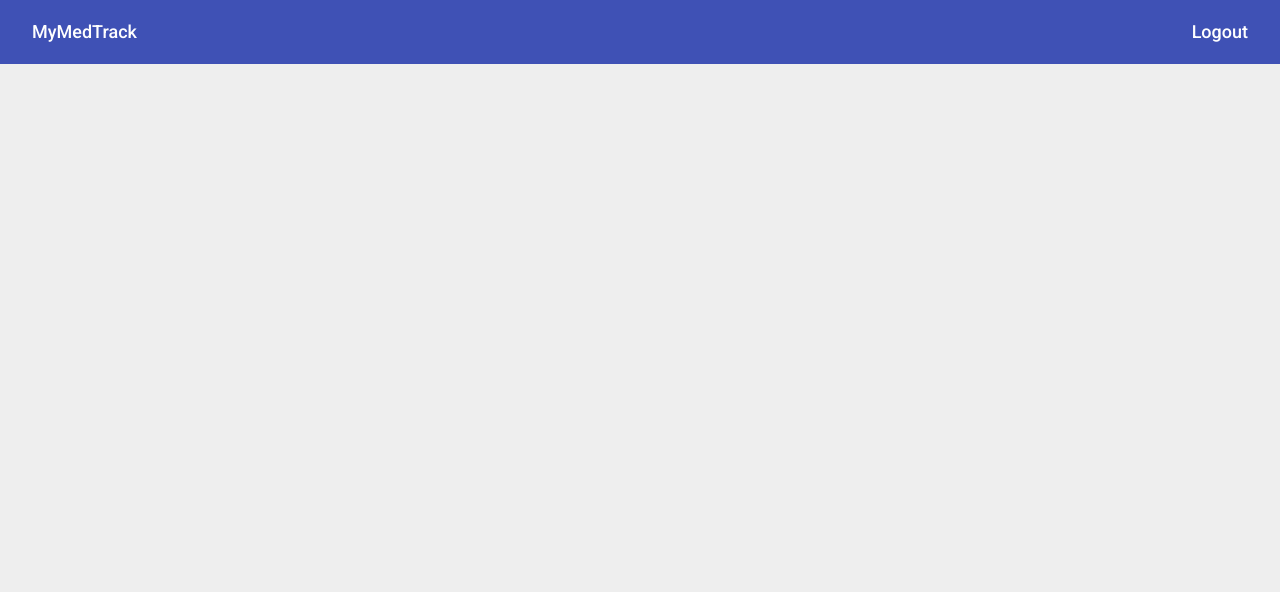
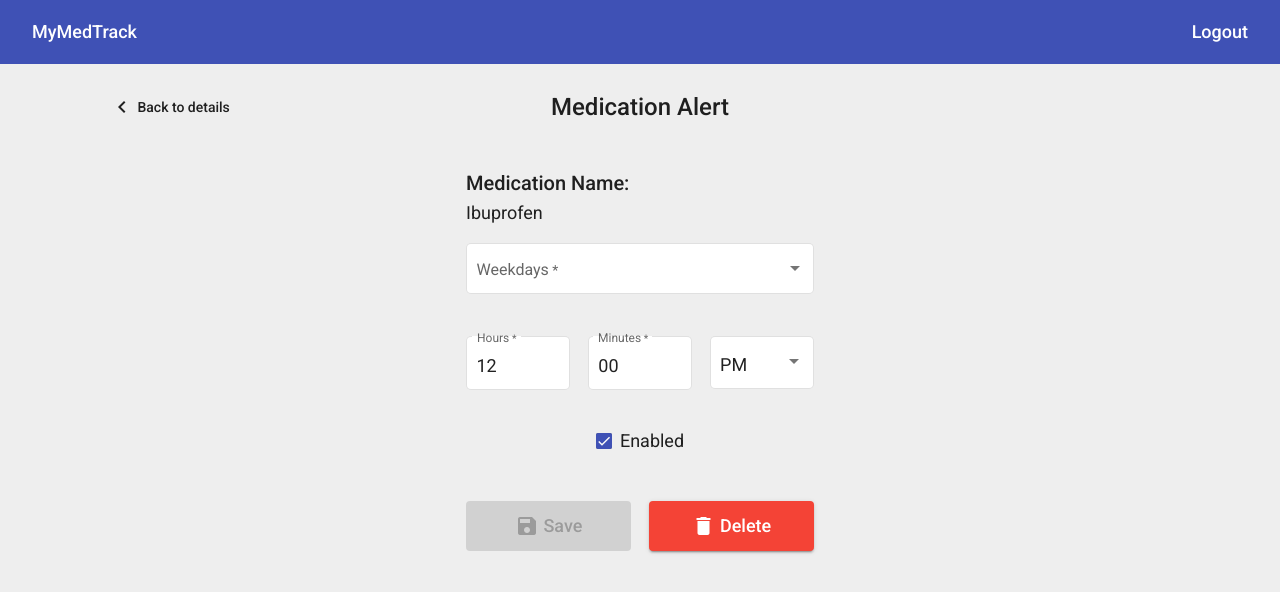
Before and after one commit to hayescody27/my-med-track, an Angular app: page /medication-alert in a window 1280 px wide. Before the commit this address led to /. Shown: the top 592 px of the page. Built offline with nearby package versions, Linux system fonts and the light colour scheme.

Commit message:
medication alert done

```diff
--- a/src/app/app-routing.module.ts
+++ b/src/app/app-routing.module.ts
@@ -1,12 +1,14 @@
 import { NgModule } from '@angular/core';
 import { Routes, RouterModule } from '@angular/router';
 import { HomeComponent } from './home/home.component';
+import { MedicationAlertComponent } from './medication-alert/medication-alert.component';
 import { MedicationDetailsComponent } from './medication-details/medication-details.component';
 
 const routes: Routes = [
   { path: '', pathMatch: 'full', redirectTo: 'home' },
   { path: 'home', component: HomeComponent },
-  { path: 'medication-details', component: MedicationDetailsComponent }
+  { path: 'medication-details', component: MedicationDetailsComponent },
+  { path: 'medication-alert', component: MedicationAlertComponent }
 ];
 
 @NgModule({
--- /dev/null
+++ b/src/app/custom-route-reuse-strategy.ts
@@ -0,0 +1,22 @@
+import { ActivatedRouteSnapshot, DetachedRouteHandle, RouteReuseStrategy } from "@angular/router";
+
+export class CustomRouteReuseStrategy implements RouteReuseStrategy {
+    private storedRoutes = new Map<string, DetachedRouteHandle>();
+
+    shouldDetach(route: ActivatedRouteSnapshot): boolean {
+        return route.routeConfig.path === 'medication-details';
+    }
+    store(route: ActivatedRouteSnapshot, handle: DetachedRouteHandle): void {
+        this.storedRoutes.set(route.routeConfig.path, handle);
+    }
+    shouldAttach(route: ActivatedRouteSnapshot): boolean {
+        return !!route.routeConfig && !!this.storedRoutes.get(route.routeConfig.path);
+    }
+    retrieve(route: ActivatedRouteSnapshot): DetachedRouteHandle {
+        return this.storedRoutes.get(route.routeConfig.path);
+    }
+    shouldReuseRoute(future: ActivatedRouteSnapshot, curr: ActivatedRouteSnapshot): boolean {
+        return future.routeConfig === curr.routeConfig;
+    }
+
+}
--- /dev/null
+++ b/src/app/medication-alert/medication-alert.component.html
@@ -0,0 +1,75 @@
+<div class="container p-4">
+    <div class="row">
+        <div class="col-sm-2">
+            <button mat-button routerLink="/medication-details">
+                <mat-icon>chevron_left</mat-icon>
+                <span>
+                    Back to details
+                </span>
+            </button>
+        </div>
+        <div class="col-sm-8 page-title">
+            Medication Alert
+        </div>
+    </div>
+    <form class="pt-5" autocomplete="off" [formGroup]="medicationAlertForm">
+        <div class="row justify-content-center">
+            <div class="col-sm-4">
+                <mat-label id="med-name-label">Medication Name: </mat-label>
+            </div>
+        </div>
+        <div class="row justify-content-center pt-2">
+            <div class="col-sm-4" id="med-name-value">
+                {{ medicationAlertForm.getRawValue().name }}
+            </div>
+        </div>
+        <div class="row justify-content-center pt-3">
+            <div class="col-sm-4">
+                <mat-form-field appearance="outline" class="w-100">
+                    <mat-label>Weekdays</mat-label>
+                    <mat-select formControlName="weekdays" multiple>
+                        <mat-option *ngFor="let day of days" [value]="day">
+                            {{day}}
+                        </mat-option>
+                    </mat-select>
+                </mat-form-field>
+            </div>
+        </div>
+        <div class="row justify-content-center pt-3">
+            <div class="col-sm-4 d-flex justify-content-between">
+                <mat-form-field appearance="outline" class="split">
+                    <mat-label>Hours</mat-label>
+                    <input type="number" matInput placeholder="Ex. 12" min="0" max="12" step="1" formControlName="hours">
+                </mat-form-field>
+                <mat-form-field appearance="outline" class="split">
+                    <mat-label>Minutes</mat-label>
+                    <input type="number" matInput placeholder="Ex. 00" min="0" max="59" step="1" formControlName="minutes">
+                </mat-form-field>
+                <mat-form-field appearance="outline" class="split">
+                    <mat-select formControlName="period">
+                        <mat-option *ngFor="let p of period" [value]="p">
+                            {{p}}
+                        </mat-option>
+                    </mat-select>
+                </mat-form-field>
+            </div>
+        </div>
+        <div class="row justify-content-center pt-3">
+            <div class="col-sm-4 text-center">
+                <mat-checkbox formControlName="enabled" color="primary"> Enabled</mat-checkbox>
+            </div>
+        </div>
+        <div class="row justify-content-center pt-5">
+            <div class="col-sm-4 d-flex justify-content-between">
+                <button type="button" mat-raised-button color="primary" class="form-btn" [disabled]="!medicationAlertForm.valid" routerLink="/medication-details">
+                    <mat-icon>save</mat-icon>
+                    <span> Save</span>
+                </button>
+                <button type="button" mat-raised-button color="warn" class="form-btn">
+                    <mat-icon>delete</mat-icon>
+                    <span> Delete</span>
+                </button>
+            </div>
+        </div>
+    </form>
+</div>
--- /dev/null
+++ b/src/app/medication-alert/medication-alert.component.scss
@@ -0,0 +1,25 @@
+mat-label {
+    font-size: 16px;
+}
+
+#med-name-label {
+    font-size: 20px;
+    font-weight: 500;
+}
+
+#med-name-value {
+    font-size: 18px;
+}
+
+:host ::ng-deep .mat-form-field {
+    &.split {
+        width: 30%;
+    }
+    mat-label {
+        font-size: 16px;
+    }
+}
+
+mat-checkbox {
+    font-size: 18px;
+}
--- /dev/null
+++ b/src/app/medication-alert/medication-alert.component.ts
@@ -0,0 +1,27 @@
+import { Component, OnInit } from '@angular/core';
+import { FormBuilder, FormGroup, Validators } from '@angular/forms';
+
+@Component({
+  selector: 'app-medication-alert',
+  templateUrl: './medication-alert.component.html',
+  styleUrls: ['./medication-alert.component.scss']
+})
+export class MedicationAlertComponent implements OnInit {
+
+  medicationAlertForm: FormGroup;
+  days = ['Monday', 'Tuesday', 'Wednesday', 'Thursday', 'Friday', 'Saturday', 'Sunday'];
+  period = ['AM', 'PM']
+
+  constructor(private fb: FormBuilder) { }
+
+  ngOnInit(): void {
+    this.medicationAlertForm = this.fb.group({
+      name: [{ value: 'Ibuprofen', disabled: true }],
+      weekdays: ['', Validators.required],
+      hours: ['12', Validators.required],
+      minutes: ['00', Validators.required],
+      period: ['PM', Validators.required],
+      enabled: [true, Validators.required]
+    });
+  }
+}
--- a/src/app/medication-details/medication-details.component.html
+++ b/src/app/medication-details/medication-details.component.html
@@ -45,7 +45,7 @@
                 </mat-form-field>
             </div>
         </div>
-        <div class="row justify-content-center pt-3">
+        <div class="row justify-content-center pt-2">
             <div class="col-sm-4 d-flex justify-content-between">
                 <button type="button" mat-raised-button color="primary" class="form-btn" [disabled]="!medicationDetailsForm.valid">
                     <mat-icon>save</mat-icon>
@@ -72,7 +72,7 @@
                 <ng-container matColumnDef="edit">
                     <th mat-header-cell *matHeaderCellDef class="text-center"> Edit </th>
                     <td mat-cell *matCellDef="let data" class="text-center">
-                        <button type="button" mat-icon-button>
+                        <button type="button" mat-icon-button routerLink="/medication-alert">
                             <mat-icon class="edit-icon">edit</mat-icon>
                         </button>
                     </td>
@@ -96,9 +96,9 @@
             </table>
         </div>
     </div>
-    <div class="row pt-2">
+    <div class="row pt-3">
         <div class="col-sm-12 text-center">
-            <button type="button" mat-raised-button id="add-alert-btn">
+            <button type="button" mat-raised-button id="add-alert-btn" routerLink="/medication-alert">
                 <mat-icon>add</mat-icon>
                 <span> Add Alert</span>
             </button>
--- a/src/app/medication-details/medication-details.component.scss
+++ b/src/app/medication-details/medication-details.component.scss
@@ -7,16 +7,6 @@
     }
     mat-label {
         font-size: 16px;
-    }
-}
-
-input, textarea {
-    font-size: 18px;
-}
-
-:host ::ng-deep mat-select {
-    .mat-select-value-text {
-        font-size: 18px;
     }
 }
 
@@ -40,8 +30,8 @@ input, textarea {
 }
 
 textarea {
-    min-height: 100px;
-    max-height: 100px;
+    min-height: 80px;
+    max-height: 80px;
     resize: none !important;
 }
 
@@ -70,18 +60,3 @@ textarea {
         }
     }
 }
-
-.form-btn {
-    height: 50px;
-    width: 47.5%;
-    font-size: 18px;
-    &:hover:not([disabled]) {
-        box-shadow: 0px 3px 5px -1px rgb(0 0 0 / 20%), 0px 5px 8px 0px rgb(0 0 0 / 14%), 0px 1px 14px 0px rgb(0 0 0 / 12%);
-        mat-icon {
-            &:hover {
-                color: white;
-            }
-        }
-    }
-
-}
--- a/src/app/medication-details/medication-details.component.ts
+++ b/src/app/medication-details/medication-details.component.ts
@@ -29,7 +29,6 @@ export class MedicationDetailsComponent implements OnInit {
       refillFrequency: ['', Validators.required],
       refillFreqUom: ['Days', Validators.required]
     });
-    this.medicationDetailsForm.valueChanges.subscribe(v => console.log(this.medicationDetailsForm.valid))
   }
 
 }
--- a/src/styles.scss
+++ b/src/styles.scss
@@ -6,9 +6,39 @@ body { margin: 0; font-family: Roboto, "Helvetica Neue", sans-serif; }
 .page-title {
     font-size: 24px;
     font-weight: 500;
+    display: flex;
+    justify-content: center;
+    align-items: center;
+    height: 37px;
 }
 
 .mat-form-field-appearance-outline .mat-form-field-outline {
     background-color: white;
     border-radius: 5px;
 }
+
+.mat-form-field {
+    input, textarea {
+        font-size: 18px;
+    }
+}
+
+mat-select {
+    .mat-select-value-text {
+        font-size: 18px;
+    }
+}
+
+.form-btn {
+    height: 50px;
+    width: 47.5%;
+    font-size: 18px;
+    &:hover:not([disabled]) {
+        box-shadow: 0px 3px 5px -1px rgb(0 0 0 / 20%), 0px 5px 8px 0px rgb(0 0 0 / 14%), 0px 1px 14px 0px rgb(0 0 0 / 12%);
+        mat-icon {
+            &:hover {
+                color: white;
+            }
+        }
+    }
+}
```
Also changed, not shown: src/app/app.module.ts (+11 -2 lines), 1 other file (tests, documents, lock files or other folders).
